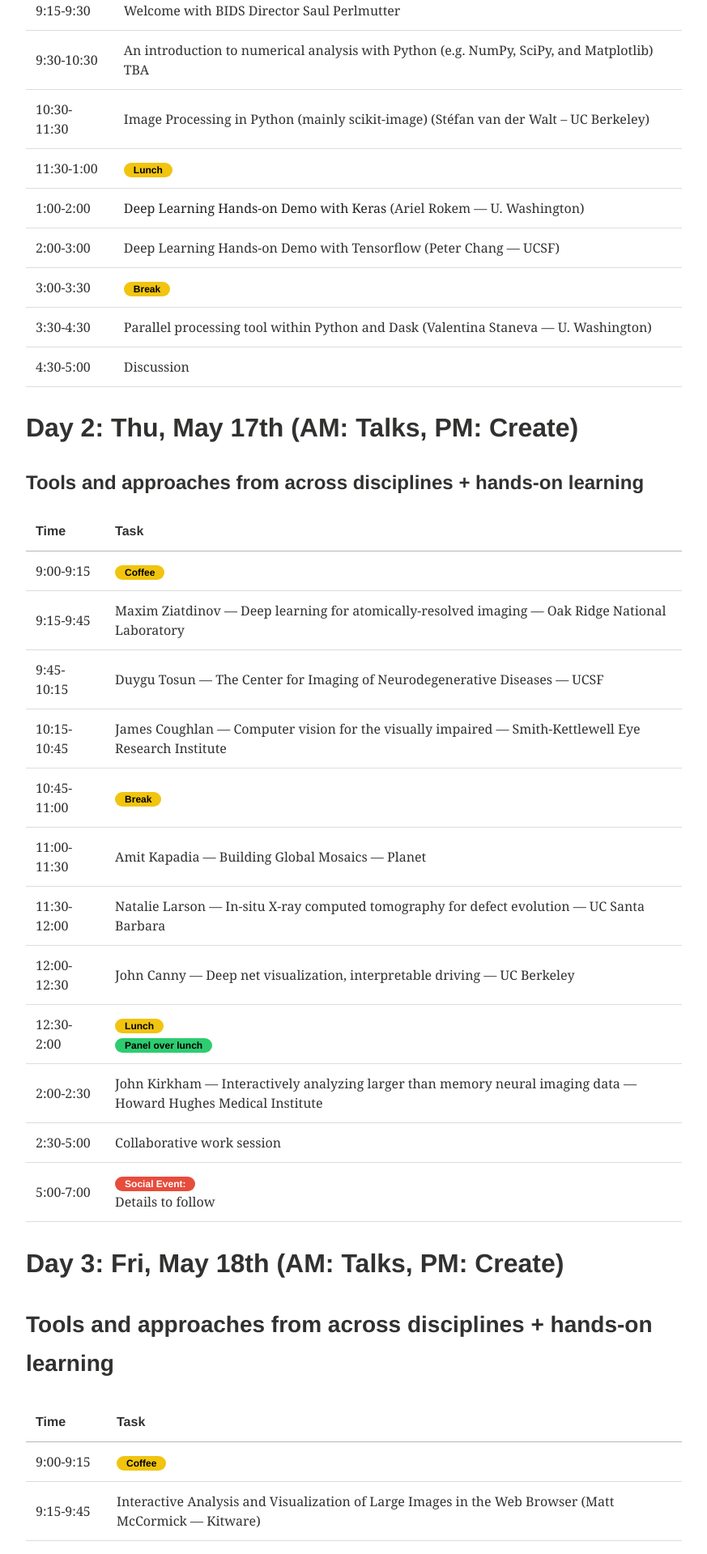
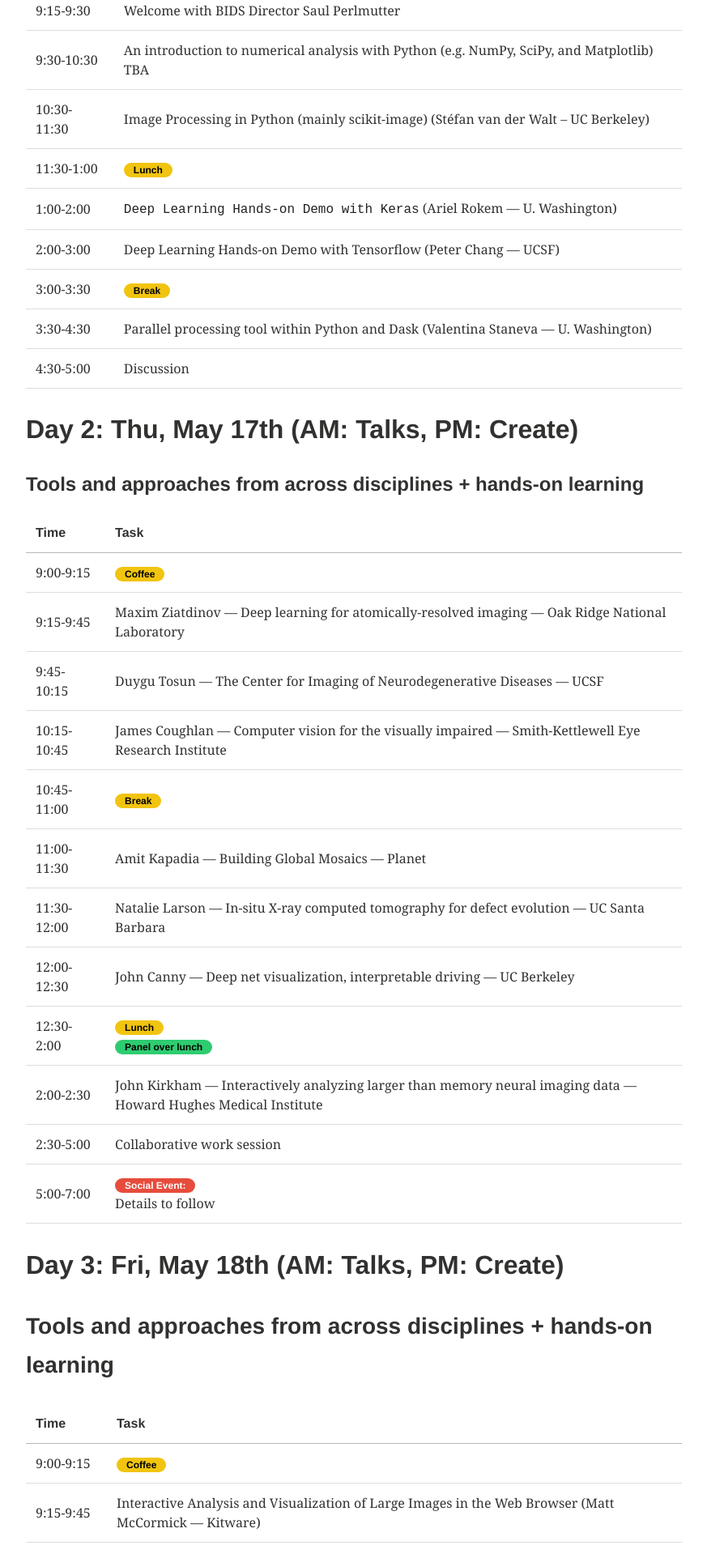
Before and after one commit to imagexd/imagexd.github.io, a Jekyll site: the page built from programs/imagexd2018.md, in a window 1280 px wide. Shown: the part 699-2618 px from the top of the page at 81% size, without its empty margins (64-937 px from the left). Built offline with Jekyll 4.4.1, drawn with Linux system fonts in a browser that asks for light colours.

Commit message:
adding links

```diff
--- a/programs/imagexd2018.md
+++ b/programs/imagexd2018.md
@@ -28,7 +28,7 @@
 |----
 | 11:30-1:00  | <span class="badge warning">Lunch</span>   |
 |----
-| 1:00-2:00   | [Deep Learning Hands-on Demo with Keras](https://github.com/arokem/conv-nets/) (Ariel Rokem --- U. Washington) |
+| 1:00-2:00   | [`Deep Learning Hands-on Demo with Keras`](https://github.com/arokem/conv-nets/) (Ariel Rokem --- U. Washington) |
 | 2:00-3:00   | Deep Learning Hands-on Demo with Tensorflow (Peter Chang --- UCSF)  |
 |----
 | 3:00-3:30   | <span class="badge warning">Break</span>   |
```
